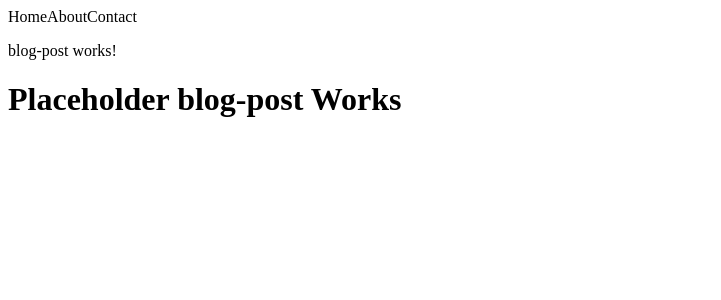
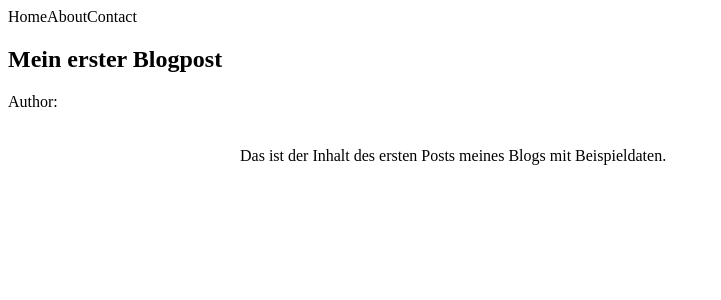
Before and after one commit to DavidDev25/OtakuStackblog, an Angular app: page /blog/1 in a window 1280 px wide. Shown: the top 300 px of the page, without its empty margins (0-721 px from the left). Built offline with nearby package versions, Linux system fonts and the light colour scheme.

Commit message:
Implement blog post component with dynamic content rendering and error handling

```diff
--- a/projects/blog/blog-post/blog-post.component.html
+++ b/projects/blog/blog-post/blog-post.component.html
@@ -1,2 +1,9 @@
-<p>blog-post works!</p>
-<h1>Placeholder blog-post Works</h1>
+@if(post){
+    <h2>{{ post.title }}</h2>
+    <p class="author">Author: {{ post.author }}</p>
+    <article>
+        <div class="content">{{post.content}}</div>
+    </article>
+} @else{
+    <p class="error">Artikel nicht gefunden</p>
+}
--- a/projects/blog/blog-post/blog-post.component.scss
+++ b/projects/blog/blog-post/blog-post.component.scss
@@ -0,0 +1,15 @@
+article {
+  margin: 0 auto;
+  max-width: 800px;
+  padding: 1rem;
+}
+
+.content{
+    line-height: 1.6;
+}
+
+.error{
+    color: red;
+    font-size: 1.2rem;
+    text-align: center;
+}
--- a/projects/blog/blog-post/blog-post.component.ts
+++ b/projects/blog/blog-post/blog-post.component.ts
@@ -1,11 +1,22 @@
-import { Component } from '@angular/core';
+import { Component,inject } from '@angular/core';
+import { ActivatedRoute } from '@angular/router';
+import { MOCK_POSTS, BlogPost } from '../src/app/mock-posts';
+import { CommonModule } from '@angular/common';
+import { RouterModule } from '@angular/router';
+
 
 @Component({
   selector: 'app-blog-post',
-  imports: [],
+  imports: [CommonModule, RouterModule],
   templateUrl: './blog-post.component.html',
   styleUrl: './blog-post.component.scss'
 })
 export class BlogPostComponent {
+  private route = inject(ActivatedRoute)
+  post: BlogPost | undefined;
 
+  constructor() {
+    const postId = Number(this.route.snapshot.paramMap.get('id'));
+    this.post = MOCK_POSTS.find(post => post.id === postId);
+  }
 }
```
